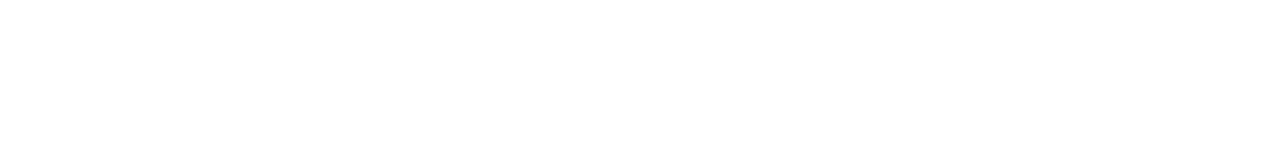
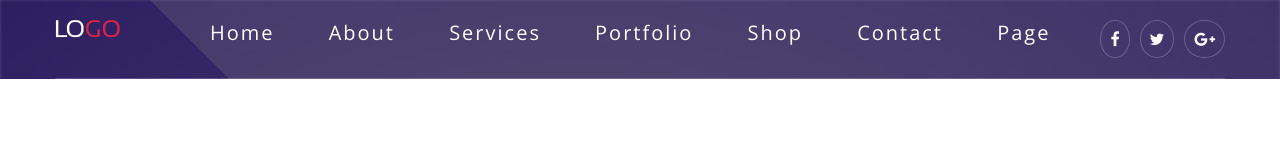
Before and after one commit to juliderb/services-page, a website: page app/index.html in a window 1280 px wide. Drawn offline with nearby package versions, Linux system fonts and the light colour scheme.

Commit message:
сделали верхнее меню

```diff
--- a/app/index.html
+++ b/app/index.html
@@ -4,11 +4,41 @@
   <meta charset="UTF-8">
   <meta name="viewport" content="width=device-width, initial-scale=1.0">
   <meta http-equiv="X-UA-Compatible" content="ie=edge">
+  <link href="https://fonts.googleapis.com/css?family=Open+Sans:300,300italic,regular,italic,600,600italic,700,700italic,800,800italic" rel="stylesheet" />
+  <link href="https://stackpath.bootstrapcdn.com/font-awesome/4.7.0/css/font-awesome.min.css" rel="stylesheet" integrity="sha384-wvfXpqpZZVQGK6TAh5PVlGOfQNHSoD2xbE+QkPxCAFlNEevoEH3Sl0sibVcOQVnN" crossorigin="anonymous"><link href="https://fonts.googleapis.com/css?family=Open+Sans:300,300italic,regular,italic,600,600italic,700,700italic,800,800italic" rel="stylesheet" />
   <title>Service page</title>
   <link rel="stylesheet" href="css/style.min.css">
 </head>
 <body>
-
+  <header class="header">
+    <div class="container">
+      <div class="header-navbar">
+        <div class="header-logo">
+          <a href="#"><img src="img/logo.png" alt="logo"></a>
+        </div>
+        <nav class="nav">
+          <a href="#" class="nav__link">Home</a>
+          <a href="#" class="nav__link">About</a>
+          <a href="#" class="nav__link">Services</a>
+          <a href="#" class="nav__link">Portfolio</a>
+          <a href="#" class="nav__link">Shop</a>
+          <a href="#" class="nav__link">Contact</a>
+          <a href="#" class="nav__link">Page</a>
+        </nav>
+        <div class="header-social">
+          <a href="#" class="facebook">
+            <i class="fa fa-facebook" aria-hidden="true"></i>
+          </a>
+          <a href="#" class="twitter">
+            <i class="fa fa-twitter" aria-hidden="true"></i>
+          </a>
+          <a href="#" class="google">
+            <i class="fa fa-google-plus" aria-hidden="true"></i>
+          </a>
+        </div>
+      </div>
+    </div>
+  </header>
 
   <script src="https://ajax.googleapis.com/ajax/libs/jquery/3.4.1/jquery.min.js"></script>
   <script src="js/libs.min.js"></script>
--- a/app/scss/style.scss
+++ b/app/scss/style.scss
@@ -2,6 +2,58 @@
 @import "libs";
 @import "fonts";
 
+body {
+    font-family: 'Open Sans', sans-serif;
+}
+
+.container {
+    max-width: 1170px;
+    margin: 0 auto;
+}
+
+.header {
+    background: url('../img/bg-header.jpg');
+    background-repeat: no-repeat;
+    background-size: cover;
+
+    &-navbar {
+        padding-top: 20px;
+        padding-bottom: 20px;
+        display: flex;
+        justify-content: space-between;
+        border-bottom: 1px solid rgba(#fff, 0.2);
+    }
+}
+
+.nav {
+
+    &__link {
+        margin-left: 50px;
+        font-size: 20px;
+        font-weight: 400;
+        line-height: 26px;
+        letter-spacing: 2px;
+        color: #fff;
+        text-decoration: none;
+        &:hover{
+            color: #097e89;
+        }
+    }
+}
+.header-social{
+    display: flex;
+    a{
+        padding: 9px;
+        display: block;
+        border: 1px solid rgba(#fff, 0.22);
+        border-radius: 50%;
+        color: #fff;
+        margin-left: 10px;
+        &:hover{
+            color: #097e89;
+        }
+    }
+}
 
 
 
```
Also changed, not shown: app/css/style.min.css, app/img/arrow-left.png (added), app/img/arrow-right.png (added), app/img/bg-header.jpg (added), app/img/logo.png (added).
